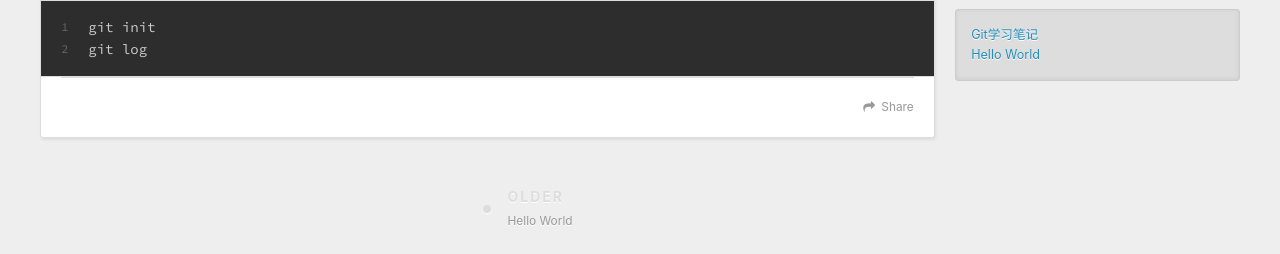
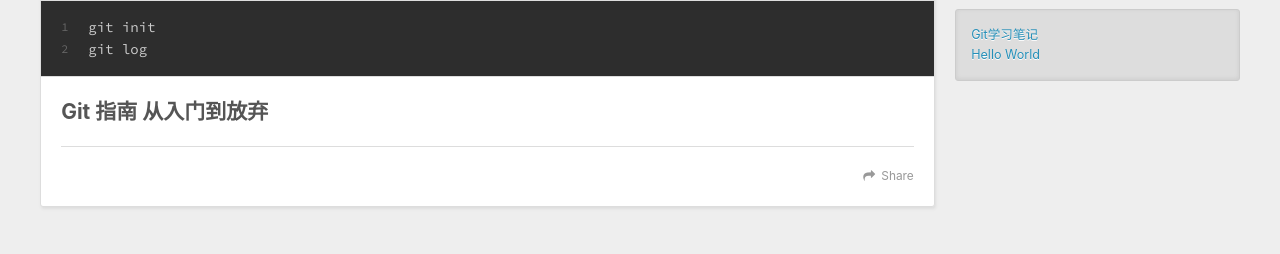
Before and after one commit to tongyangdejiezou/tongyangdejiezou.github.io, a plain HTML site: page 2018/08/26/Git学习笔记/index.html in a window 1280 px wide. Shown: the part 500-754 px from the top of the page. Drawn offline with nearby package versions, Linux system fonts and the light colour scheme.

Commit message:
Site updated: 2018-08-26 17:02:40

```diff
--- a/2018/08/26/Git学习笔记/index.html
+++ b/2018/08/26/Git学习笔记/index.html
@@ -7,17 +7,17 @@
 
   <title>Git学习笔记 | 个人博客</title>
   <meta name="viewport" content="width=device-width, initial-scale=1, maximum-scale=1">
-  <meta name="description" content="基本使用12git initgit log">
+  <meta name="description" content="基本使用12git initgit log Git 指南 从入门到放弃">
 <meta property="og:type" content="article">
 <meta property="og:title" content="Git学习笔记">
 <meta property="og:url" content="http://yoursite.com/2018/08/26/Git学习笔记/index.html">
 <meta property="og:site_name" content="个人博客">
-<meta property="og:description" content="基本使用12git initgit log">
+<meta property="og:description" content="基本使用12git initgit log Git 指南 从入门到放弃">
 <meta property="og:locale" content="default">
-<meta property="og:updated_time" content="2018-08-26T08:43:59.591Z">
+<meta property="og:updated_time" content="2018-08-26T08:57:07.780Z">
 <meta name="twitter:card" content="summary">
 <meta name="twitter:title" content="Git学习笔记">
-<meta name="twitter:description" content="基本使用12git initgit log">
+<meta name="twitter:description" content="基本使用12git initgit log Git 指南 从入门到放弃">
 
     <link rel="alternate" href="/atom.xml" title="个人博客" type="application/atom+xml">
 
@@ -87,7 +87,7 @@
     <div class="article-entry" itemprop="articleBody">
 
         <h2 id="基本使用"><a href="#基本使用" class="headerlink" title="基本使用"></a>基本使用</h2><figure class="highlight plain"><table><tr><td class="gutter"><pre><span class="line">1</span><br><span class="line">2</span><br></pre></td><td class="code"><pre><span class="line">git init</span><br><span class="line">git log</span><br></pre></td></tr></table></figure>
-
+<h2 id="Git-指南-从入门到放弃"><a href="#Git-指南-从入门到放弃" class="headerlink" title="Git 指南 从入门到放弃"></a>Git 指南 从入门到放弃</h2>
 
     </div>
     <footer class="article-footer">
```
Also changed, not shown: index.html (+1 -1 lines).
